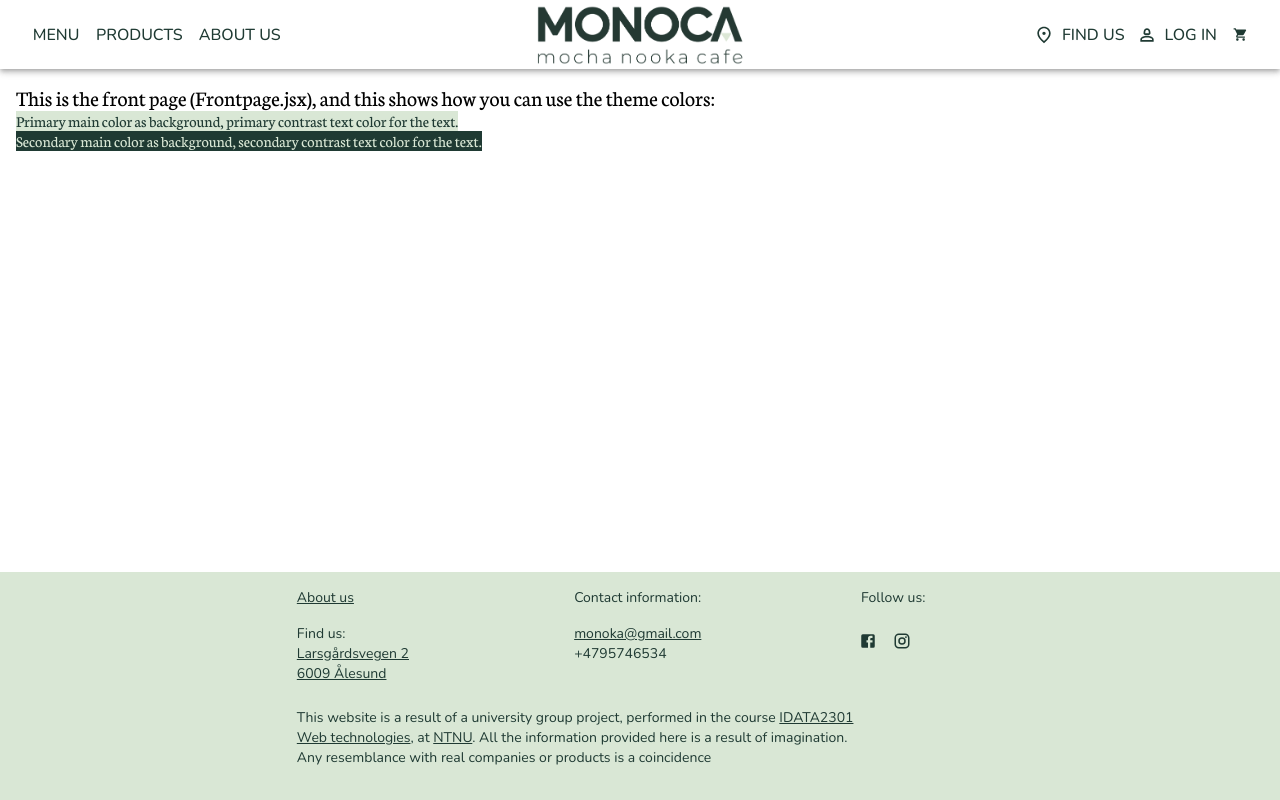
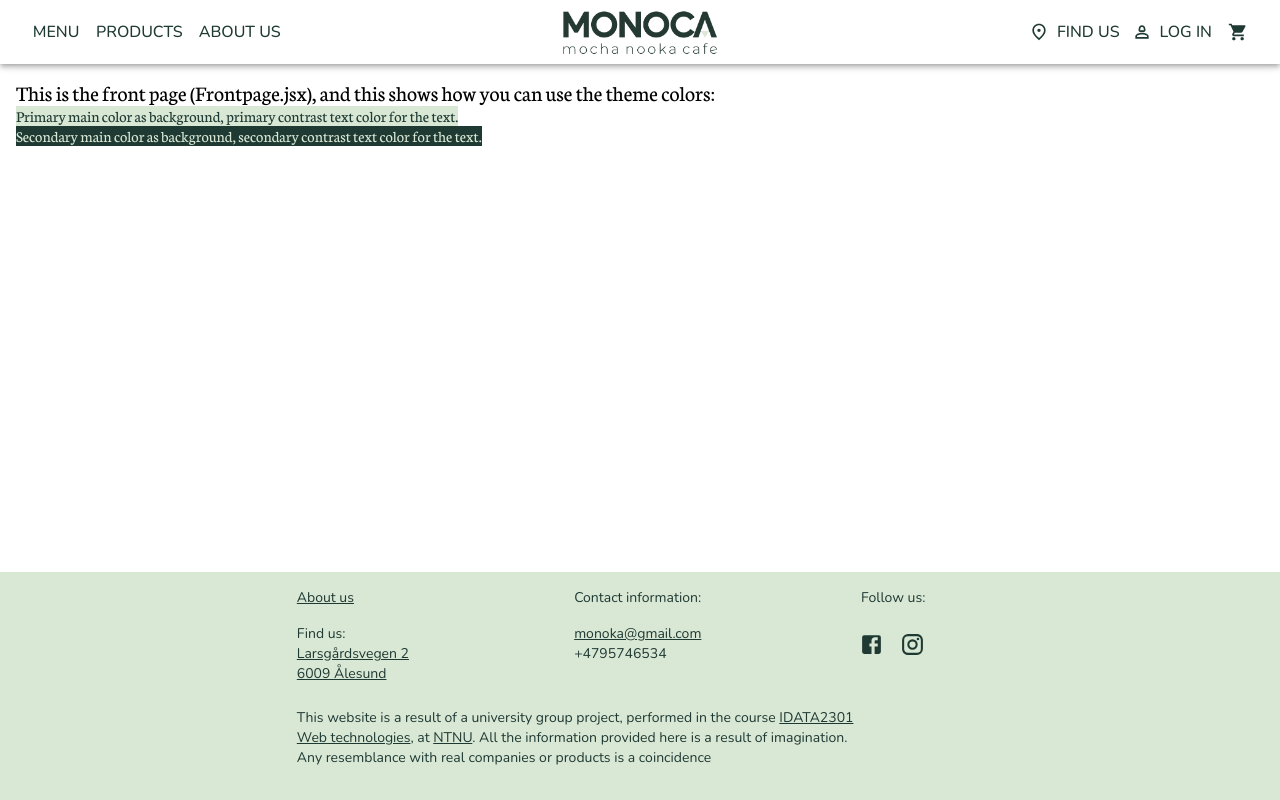
Before and after one commit to ivannakolesnyk/ivannakolesnyk.github.io, a React (Create React App) app in the folder webshop-frontend/: page / in a window 1280 px wide. Built offline with nearby package versions, Linux system fonts and the light colour scheme.

Commit message:
Change size of logos and icons
Some icons were too small and the logos were too large. Also set htmlFontSize: 10 and html {font-size: 62.5%;}, which is the recommended method according to MUI.

```diff
--- a/webshop-frontend/src/components/Footer.jsx
+++ b/webshop-frontend/src/components/Footer.jsx
@@ -67,7 +67,7 @@ const Footer = () => {
             aria-label="Facebook"
           >
             <FacebookIcon
-              sx={{ fontSize: "1.8rem", color: theme.palette.secondary.main }}
+              sx={{ fontSize: "2.5rem", color: theme.palette.secondary.main }}
             />
           </IconButton>
           <IconButton
@@ -77,7 +77,7 @@ const Footer = () => {
             aria-label="Instagram"
           >
             <InstagramIcon
-              sx={{ fontSize: "1.8rem", color: theme.palette.secondary.main }}
+              sx={{ fontSize: "2.5rem", color: theme.palette.secondary.main }}
             />
           </IconButton>
         </Typography>
--- a/webshop-frontend/src/components/Navbar.jsx
+++ b/webshop-frontend/src/components/Navbar.jsx
@@ -99,8 +99,8 @@ NavBar, which is meant for computer screens and larger screens.
                 alt="Monoca logo"
                 style={{
                   width: "auto",
-                  height: "40px",
-                  paddingTop: "10px",
+                  height: "3rem",
+                  paddingTop: "1rem",
                 }}
               />
             </Link>
@@ -298,8 +298,8 @@ NavBar, which is meant for computer screens and larger screens.
                   alt="Monoca logo"
                   style={{
                     width: "auto",
-                    height: "6rem",
-                    paddingTop: "5px",
+                    height: "4.5rem",
+                    paddingTop: "0.5rem",
                     alignContent: "left",
                   }}
                 />
@@ -346,7 +346,7 @@ NavBar, which is meant for computer screens and larger screens.
                 </Typography>
               </Button>
               <IconButton component={Link} to="/shoppingcart" fontSize="small">
-                <ShoppingCartIcon sx={{ fontSize: "1.5rem" }} />
+                <ShoppingCartIcon sx={{ fontSize: "2rem" }} />
               </IconButton>
             </div>
           </>
--- a/webshop-frontend/src/theme.js
+++ b/webshop-frontend/src/theme.js
@@ -20,6 +20,7 @@ export const theme = createTheme({
     },
   },
   typography: {
+    htmlFontSize: 10, // Set 1 rem to 10 px - must also be done with css (we set this value in index.css)
     fontFamily: "Nunito, sans-serif",
     color: yellow,
     h1: {
```
